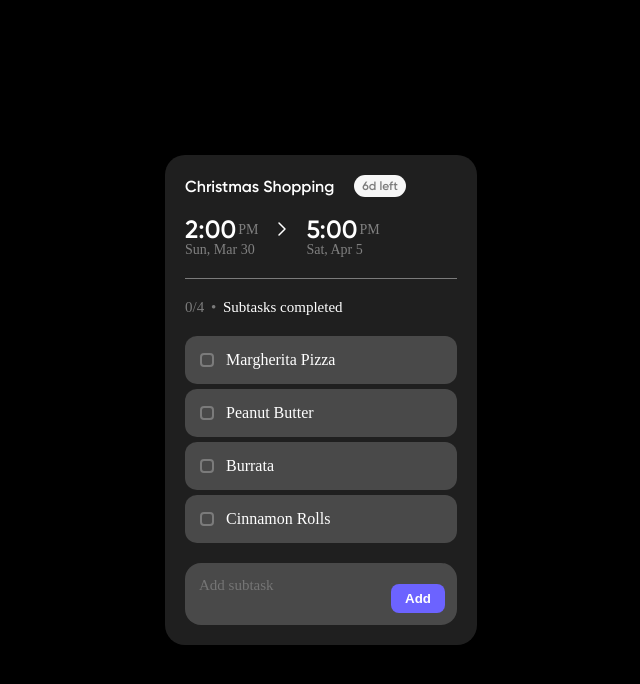
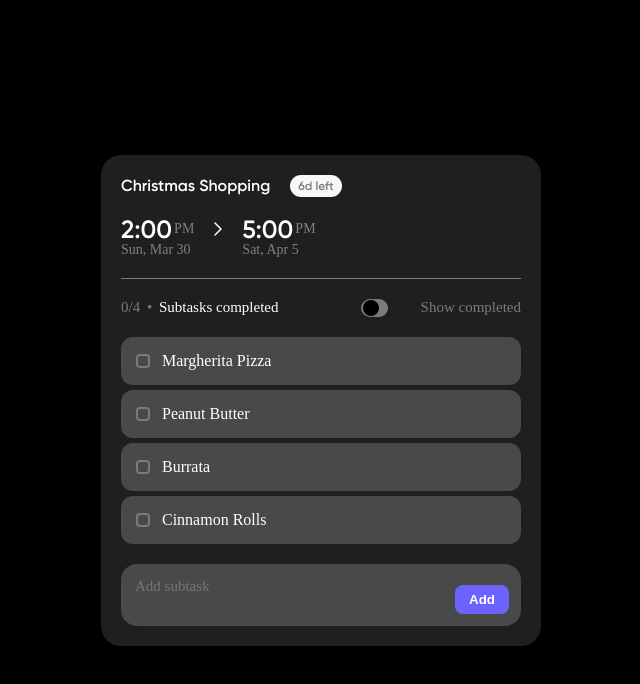
Before and after one commit to Dawken/VueToDo, a Vue app: page /tasks/1 in a window 1280 px wide. Shown: the top 684 px of the page, without its empty margins (319-959 px from the left). Built offline with nearby package versions, Linux system fonts and the light colour scheme; a web font is replaced by a local one.

Commit message:
feat: add toggle button to show/hide completed subtasks

```diff
--- a/src/components/ui/CheckMark.vue
+++ b/src/components/ui/CheckMark.vue
@@ -37,8 +37,8 @@ const handleCheckClick = () => {
     cursor: pointer;
 
     &:checked ~ .checkbox__box {
-      background-color: #6c63ff;
-      border-color: #6c63ff;
+      background-color: #4b4b4b;
+      border-color: #4b4b4b;
     }
 
     &:disabled ~ .checkbox__box {
--- /dev/null
+++ b/src/components/ui/ToggleSwitch.vue
@@ -0,0 +1,56 @@
+<script setup lang="ts">
+const props = defineProps<{
+  modelValue: boolean;
+}>();
+
+const emit = defineEmits<{
+  (e: "update:modelValue", value: boolean): void;
+}>();
+
+const toggle = () => {
+  emit("update:modelValue", !props.modelValue);
+};
+</script>
+
+<template>
+  <button
+    class="toggle-switch"
+    :class="{ 'toggle-switch--on': modelValue }"
+    @click="toggle"
+  >
+    <span class="toggle-circle" />
+  </button>
+</template>
+
+<style scoped lang="scss">
+.toggle-switch {
+  width: 27px;
+  height: 18px;
+  background-color: $light-grey;
+  border-radius: 15px;
+  border: none;
+  position: relative;
+  cursor: pointer;
+  transition: background-color 0.3s ease;
+
+  &--on {
+    background-color: #ffffff;
+  }
+
+  .toggle-circle {
+    content: "";
+    position: absolute;
+    top: 1px;
+    left: 2px;
+    width: 16px;
+    height: 16px;
+    background-color: rgb(0, 0, 0);
+    border-radius: 50%;
+    transition: transform 0.3s ease;
+  }
+
+  &--on .toggle-circle {
+    transform: translateX(7px);
+  }
+}
+</style>
--- a/src/features/tasks/Task/Task.vue
+++ b/src/features/tasks/Task/Task.vue
@@ -1,6 +1,8 @@
 <script setup lang="ts">
+import { computed, ref } from "vue";
 import ArrowRight from "../../../components/icons/arrowRight.vue";
 import LineBreak from "../../../components/ui/LineBreak.vue";
+import ToggleSwitch from "../../../components/ui/ToggleSwitch.vue";
 import type { TaskProps } from "../../../types/taskType";
 import Date from "./date/Date.vue";
 import Subtask from "./subtask/Subtask.vue";
@@ -15,6 +17,14 @@ const emit = defineEmits<{
 const props = defineProps<{
   task: TaskProps;
 }>();
+
+const isToggled = ref(false);
+
+const filteredTasks = computed(() => {
+  return props.task.subtasks.filter((subtask) =>
+    isToggled.value ? subtask : !subtask.completed
+  );
+});
 </script>
 
 <template>
@@ -29,15 +39,21 @@ const props = defineProps<{
       <Date :date="task.timeSlots.endDate" />
     </div>
     <LineBreak />
-    <div class="task__subtasks-count">
-      {{ task.subtasks.filter((subtask) => subtask.completed).length }}/{{
-        task.subtasks.length
-      }}
-      <span class="task__subtasks-separator"> • </span>
-      <span class="task__subtasks-text"> Subtasks completed</span>
+    <div class="task__subtasks-info">
+      <div>
+        {{ task.subtasks.filter((subtask) => subtask.completed).length }}/{{
+          task.subtasks.length
+        }}
+        <span class="task__subtasks-separator"> • </span>
+        <span class="task__subtasks-text"> Subtasks completed</span>
+      </div>
+      <div class="task__subtasks-toggle">
+        <ToggleSwitch v-model="isToggled" />
+        <span>{{ isToggled ? "Hide completed" : "Show completed" }}</span>
+      </div>
     </div>
     <div class="task__subtasks">
-      <div v-for="subtask in task.subtasks">
+      <div v-for="subtask in filteredTasks">
         <Subtask
           :sub-task="subtask"
           @toggle-subtask="
@@ -60,6 +76,7 @@ const props = defineProps<{
   display: flex;
   flex-direction: column;
   gap: 20px;
+  width: 400px;
 
   &__info {
     display: flex;
@@ -76,9 +93,12 @@ const props = defineProps<{
     gap: 12px;
   }
 
-  &__subtasks-count {
+  &__subtasks-info {
     font-size: 15px;
     color: $light-grey;
+    display: flex;
+    justify-content: space-between;
+    align-items: center;
   }
 
   &__subtasks-separator {
@@ -90,6 +110,13 @@ const props = defineProps<{
     color: white;
   }
 
+  &__subtasks-toggle {
+    width: 40%;
+    display: flex;
+    justify-content: space-between;
+    align-items: center;
+  }
+
   &__subtasks {
     display: flex;
     flex-direction: column;
--- a/src/features/tasks/Task/subtask/Subtask.vue
+++ b/src/features/tasks/Task/subtask/Subtask.vue
@@ -17,9 +17,11 @@ const handleToggle = () => {
 </script>
 
 <template>
-  <div class="subtask">
+  <div class="subtask" :class="{ 'subtask--completed': subTask.completed }">
     <CheckMark @check-toggled="handleToggle" :completed="subTask.completed" />
-    <span>{{ subTask.name }}</span>
+    <span :class="{ 'subtask__name--completed': subTask.completed }">
+      {{ subTask.name }}
+    </span>
   </div>
 </template>
 
@@ -31,5 +33,15 @@ const handleToggle = () => {
   display: flex;
   align-items: center;
   gap: 12px;
+
+  &--completed {
+    background-color: #292929;
+    color: $light-grey;
+  }
+
+  .subtask__name--completed {
+    text-decoration: line-through;
+    color: "#202020";
+  }
 }
 </style>
--- a/src/features/tasks/Task/taskInput/TaskInput.vue
+++ b/src/features/tasks/Task/taskInput/TaskInput.vue
@@ -36,6 +36,7 @@ const handleAdd = () => {
   display: flex;
   gap: 10px;
   align-items: center;
+  justify-content: space-between;
 
   &__textarea {
     flex: 1;
```
